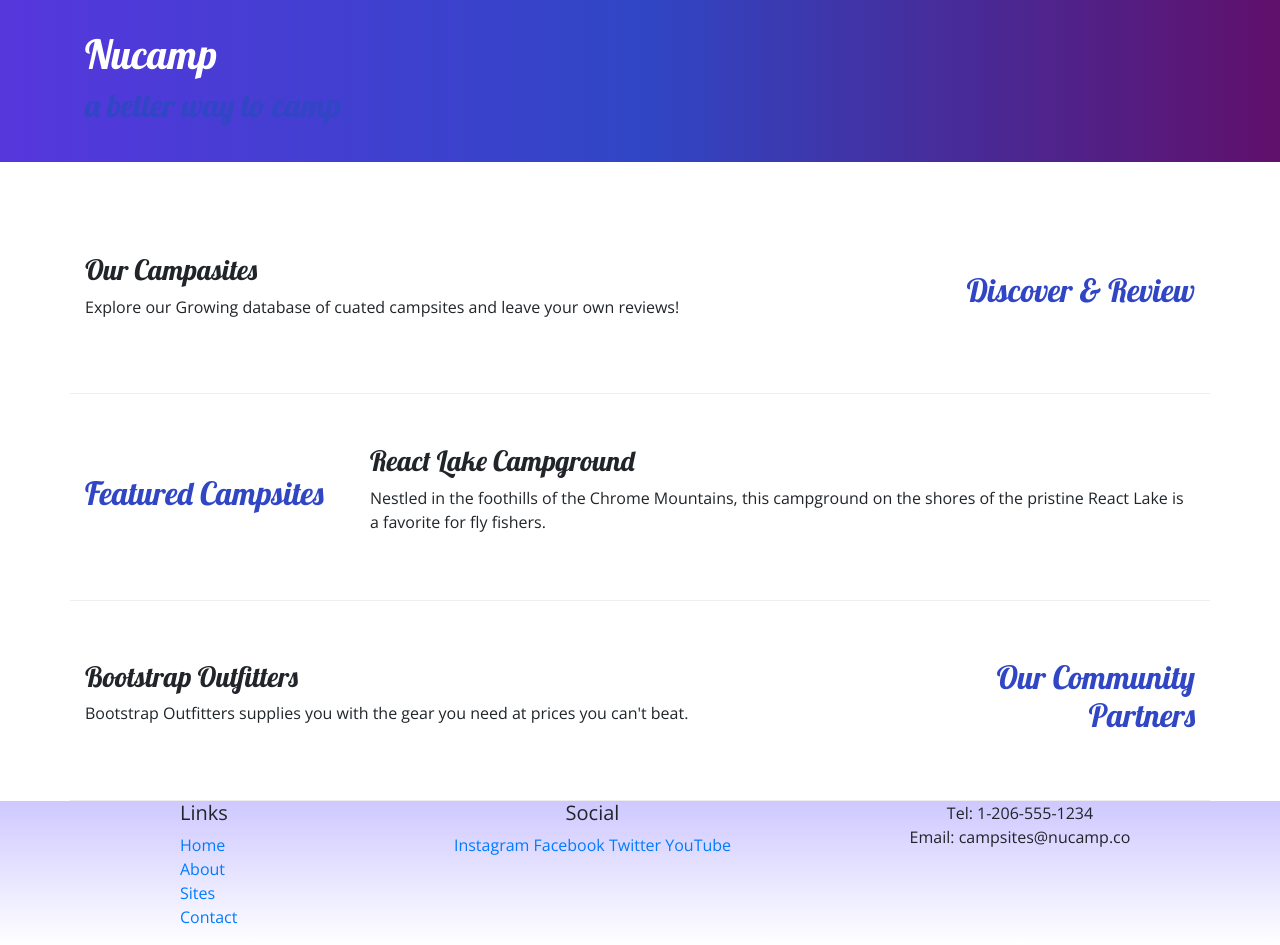
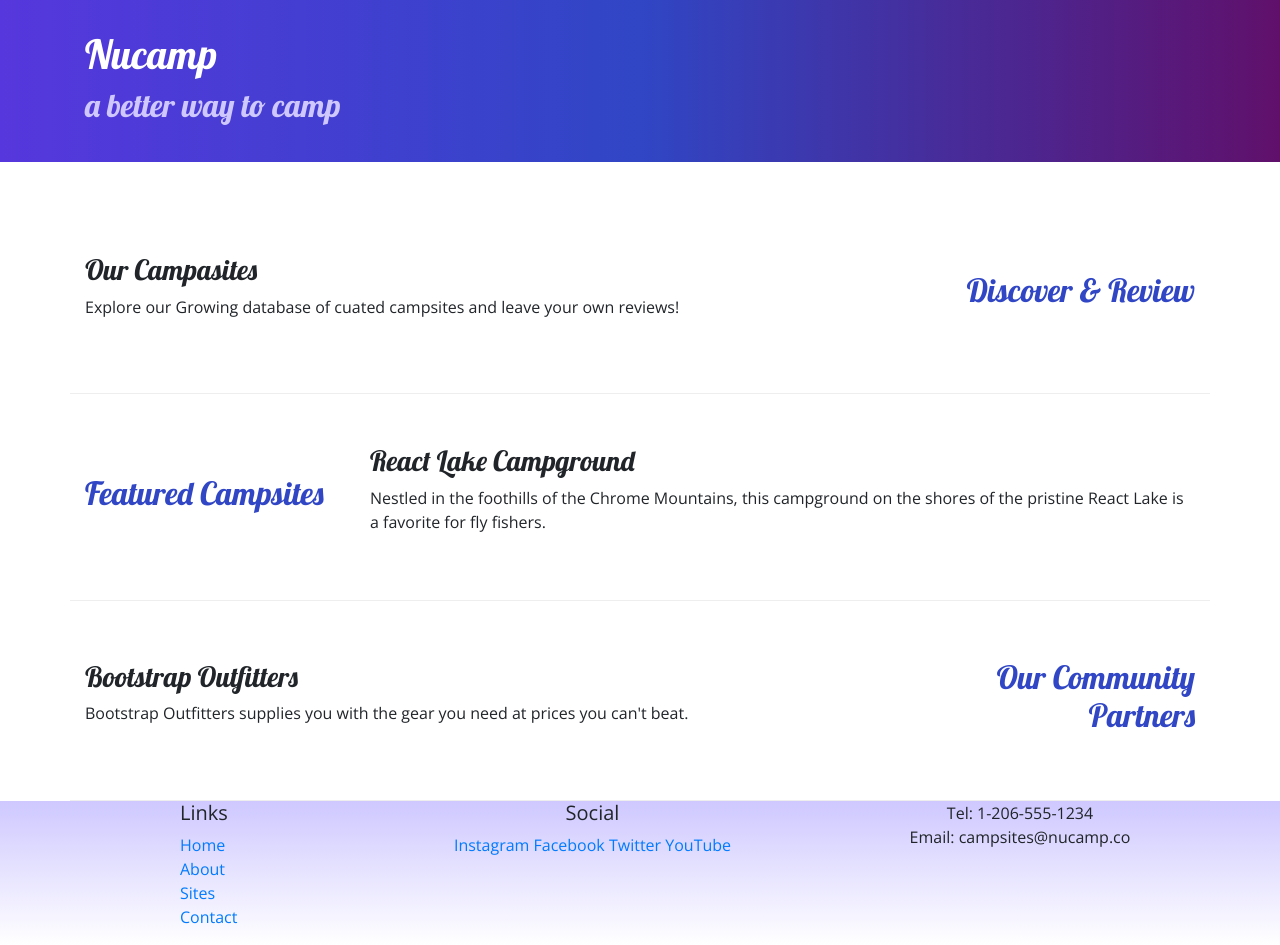
Before and after one commit to Afig08/nucampsite-project, a website: page 2-Bootstrap/nucampsite/index.html in a window 1280 px wide. Drawn offline with nearby package versions, Linux system fonts and the light colour scheme.

Commit message:
changing color of header text

```diff
--- a/2-Bootstrap/nucampsite/css/styles.css
+++ b/2-Bootstrap/nucampsite/css/styles.css
@@ -8,7 +8,7 @@ h2 {
     color: #3046C5;
 }
 header h2 {
-    color: #3046C5;
+    color: #CEC8FF;
 }
 footer {
     background-image: linear-gradient(#CEC8FF, white);
```
